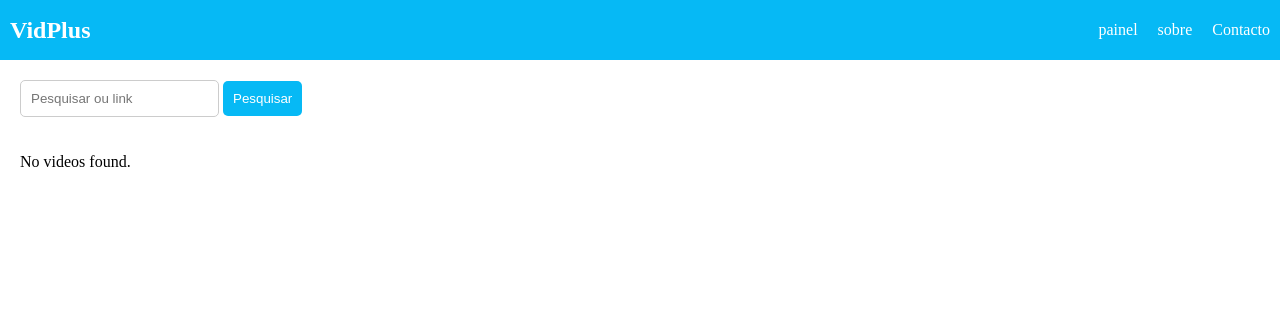
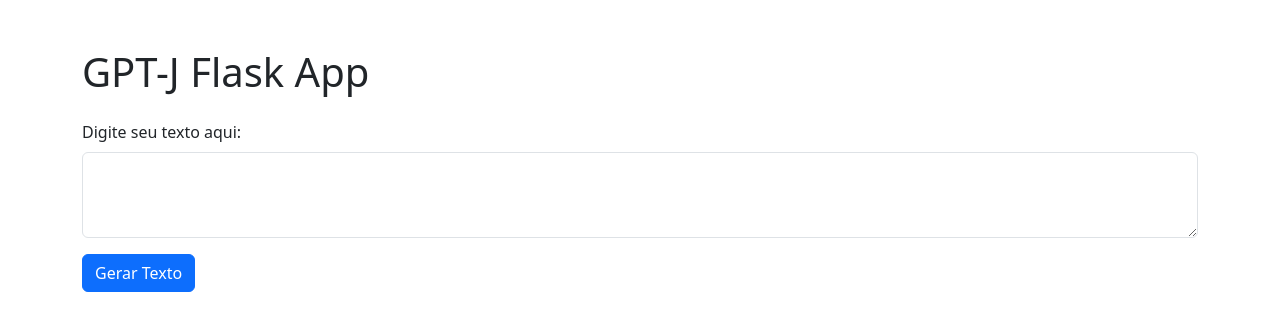
Before and after one commit to Jorgepaulo12/Vidplus, a Flask app: template templates/index.html in a window 1280 px wide. Shown: the top 331 px of the page. Run offline with Flask 3, Linux system fonts and the light colour scheme; the template is opened without the code that fills it, so the values that code supplies are empty.

Commit message:
Update index.html

```diff
--- a/templates/index.html
+++ b/templates/index.html
@@ -3,233 +3,25 @@
 <head>
     <meta charset="UTF-8">
     <meta name="viewport" content="width=device-width, initial-scale=1.0">
-    <title>VidPlus</title>
-    <style>
-        body{
-            box-sizing: border-box;
-            margin: 0;
-            padding: 0;
-        }
-
-        .container {
-        padding: 0;
-        margin: 0;
-        }
-
-        .nav {
-            display: flex;
-            align-items: center;
-            justify-content: space-between;
-            background-color: #06b9f5;
-            color: white;
-            height: 60px;
-
-
-
-        }
-
-        .nav-logo {
-            font-size: 24px;
-            font-weight: bold;
-            padding: 10px;
-        }
-
-        .nav-links {
-            display: flex;
-            list-style: none;
-        }
-
-        .nav-link {
-            padding: 10px;
-            text-decoration: none;
-            color: white;
-        }
-
-        .nav-link:hover {
-            background-color: #555;
-        }
-
-        .burger {
-            display: none;
-            cursor: pointer;
-        }
-
-        .burger div {
-            width: 25px;
-            height: 3px;
-            background-color: white;
-            margin: 5px;
-        }
-
-        .search {
-            display: flex;
-            align-items: center;
-            margin: 20px;
-        }
-
-        .search-input {
-            flex: 1;
-            padding: 10px;
-            border: 1px solid #ccc;
-            border-radius: 5px;
-            outline: none;
-        }
-
-        .search-button {
-            padding: 10px;
-            border: none;
-            background-color: #06b9f5;
-            color: white;
-            border-radius: 5px;
-            cursor: pointer;
-        }
-
-        .search-button:hover {
-            background-color: #0d4ff6;
-        }
-
-        .videos {
-            display: grid;
-            grid-template-columns: repeat(4, 1fr);
-            grid-gap: 20px;
-            margin: 20px;
-        }
-
-        .video {
-            display: flex;
-            flex-direction: column;
-            align-items: center;
-        }
-
-        .video-thumbnail {
-            width: 100%;
-            height: 180px;
-            object-fit: cover;
-        }
-
-        .video-title {
-            margin: 10px;
-            text-align: center;
-            font-size: 18px;
-            color: #333;
-            text-decoration: none;
-        }
-
-        .quality-select {
-            margin-top: 10px;
-        }
-
-        .quality-select select {
-            padding: 5px;
-            border-radius: 5px;
-            outline: none;
-        }
-
-        .quality-select button {
-            margin-top: 5px;
-            padding: 10px;
-            border: none;
-            background-color: #06b9f5;
-            color: white;
-            border-radius: 5px;
-            cursor: pointer;
-        }
-
-        .quality-select button:hover {
-            background-color: #555;
-        }
-
-        @media screen and (max-width: 768px) {
-            .nav-links {
-                position: fixed;
-                right: 0;
-                height: 100vh;
-                width: 50%;
-                background-color: #333;
-                display: flex;
-                flex-direction: column;
-                align-items: center;
-                justify-content: center;
-                transform: translateX(100%);
-                transition: transform 0.5s ease-in;
-            }
-
-            .nav-links li {
-                width: 100%;
-            }
-
-            .nav-links.active {
-                transform: translateX(0%);
-            }
-
-            .burger {
-                display: block;
-            }
-        }
-
-        @media screen and (max-width: 576px) {
-            .videos {
-                grid-template-columns: repeat(2, 1fr);
-            }
-        }
-    </style>
+    <title>GPT-J Flask App</title>
+    <link href="https://cdn.jsdelivr.net/npm/bootstrap@5.3.0-alpha1/dist/css/bootstrap.min.css" rel="stylesheet">
 </head>
 <body>
-<div class="container">
-    <nav class="nav">
-        <div class="nav-logo">VidPlus</div>
-        <ul class="nav-links">
-            <li><a href="/" class="nav-link">painel</a></li>
-            <li><a href="#" class="nav-link">sobre</a></li>
-            <li><a href="#" class="nav-link">Contacto</a></li>
-        </ul>
-        <div class="burger">
-            <div></div>
-            <div></div>
-            <div></div>
+    <div class="container mt-5">
+        <h1 class="mb-4">GPT-J Flask App</h1>
+        <form method="POST">
+            <div class="mb-3">
+                <label for="input_text" class="form-label">Digite seu texto aqui:</label>
+                <textarea class="form-control" id="input_text" name="input_text" rows="3"></textarea>
+            </div>
+            <button type="submit" class="btn btn-primary">Gerar Texto</button>
+        </form>
+        {% if generated_text %}
+        <div class="mt-4">
+            <h3>Texto Gerado:</h3>
+            <p>{{ generated_text }}</p>
         </div>
-    </nav>
-    <div class="search">
-        <form action="/process" method="POST">
-            <input type="text" class="search-input" name="query" placeholder="Pesquisar ou link">
-            <button class="search-button" type="submit">Pesquisar</button>
-        </form>
-    </div>
-    <div class="videos">
-        {% if videos %}
-            {% for video in videos %}
-                <div class="video">
-                    <img src="{{ video.thumbnail }}" class="video-thumbnail" alt="Thumbnail">
-                    <a href="#" class="video-title">{{ video.title }}</a>
-                    <div class="quality-select">
-                        <form action="/download" method="post">
-                            <input type="hidden" name="url" value="{{ video.url }}">
-                            <input type="hidden" name="title" value="{{ video.title }}">
-                            <select name="quality">
-                                <option value="video_best">Melhor qualidade de video</option>
-                                <option value="video_worst">Pior qualidade de video</option>
-                                <option value="audio_best">Melhor qualidade de audio</option>
-                                <option value="audio_worst">Pior qualidade de audio</option>
-                                <option value="both_best">Melhor qualidade de video e audio</option>
-                                <option value="both_worst">Pior qualidade de audio</option>
-                            </select>
-                            <button type="submit">Baixar</button>
-                        </form>
-                    </div>
-                </div>
-            {% endfor %}
-        {% else %}
-            <p>No videos found.</p>
         {% endif %}
     </div>
-</div>
-<script>
-    const burger = document.querySelector('.burger');
-    const navLinks = document.querySelector('.nav-links');
-
-    burger.addEventListener('click', () => {
-        navLinks.classList.toggle('active');
-    });
-</script>
 </body>
 </html>
```
